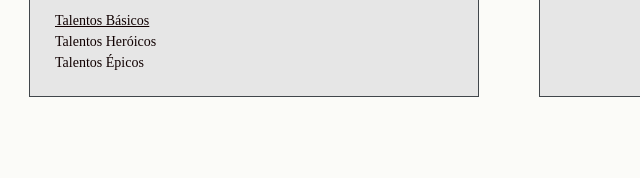
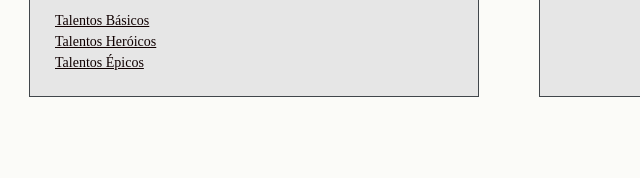
Before and after one commit to jgss-gabriel-sousa/Heroes-and-Monsters-SRD, a plain HTML site: page index.html in a window 1280 px wide. Shown: the part 1130-1308 px from the top of the page, 131-771 px from the left. Drawn offline with Linux system fonts and the light colour scheme; a web font is replaced by a local one.

Commit message:
feats reorg

```diff
--- a/index.html
+++ b/index.html
@@ -123,8 +123,8 @@
                     <h2 id="talentos"><a href="./pages/talentos.html">Talentos</a></h2>
                     <ul>
                         <li><a href="./pages/talentos/talentos-basicos.html">Talentos Básicos</a></li>
-                        <li>Talentos Heróicos</li>
-                        <li>Talentos Épicos</li>
+                        <li><a href="./pages/talentos/talentos-heroicos.html">Talentos Heróicos</a></li>
+                        <li><a href="./pages/talentos/talentos-epicos.html">Talentos Épicos</a></li>
                     </ul>
                 </div>
             </section>
--- a/scripts/feats.js
+++ b/scripts/feats.js
@@ -1,8 +1,8 @@
 import { accentsTidy } from "./funcs.js"
 
-import { basic_feats } from "../data/feats/basic-feats.js"
-import { heroic_feats } from "../data/feats/heroic-feats.js"
-import { epic_feats } from "../data/feats/epic-feats.js"
+import { basic_feats } from "../data/feats/talentos-basicos.js"
+import { heroic_feats } from "../data/feats/talentos-heroicos.js"
+import { epic_feats } from "../data/feats/talentos-epicos.js"
 
 function fillTables(){
     const baseHTML = `
```
Also changed, not shown: data/feats/talentos-basicos.js (renamed from data/feats/basic-feats.js), data/feats/talentos-epicos.js (renamed from data/feats/epic-feats.js), data/feats/talentos-heroicos.js (renamed from data/feats/heroic-feats.js).
